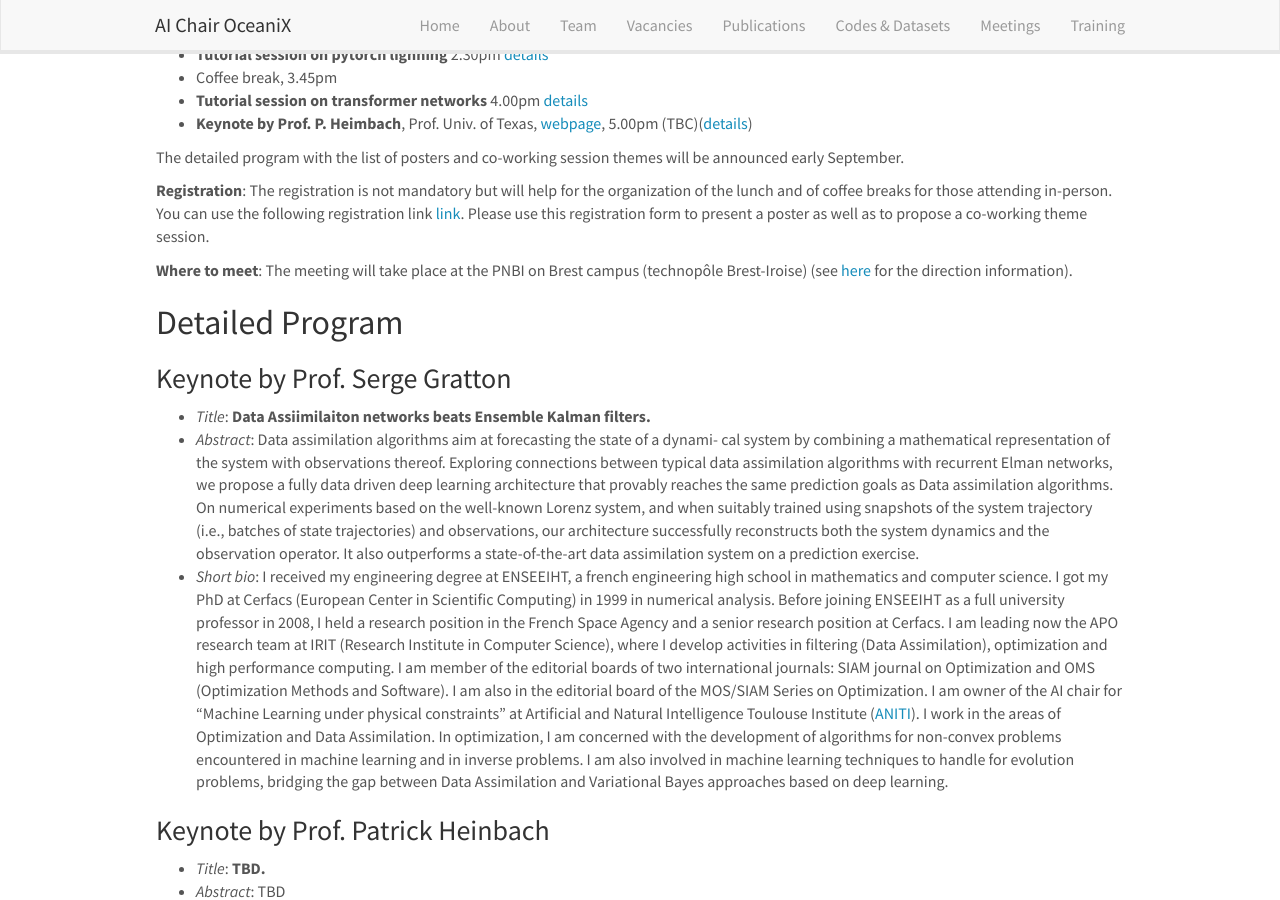
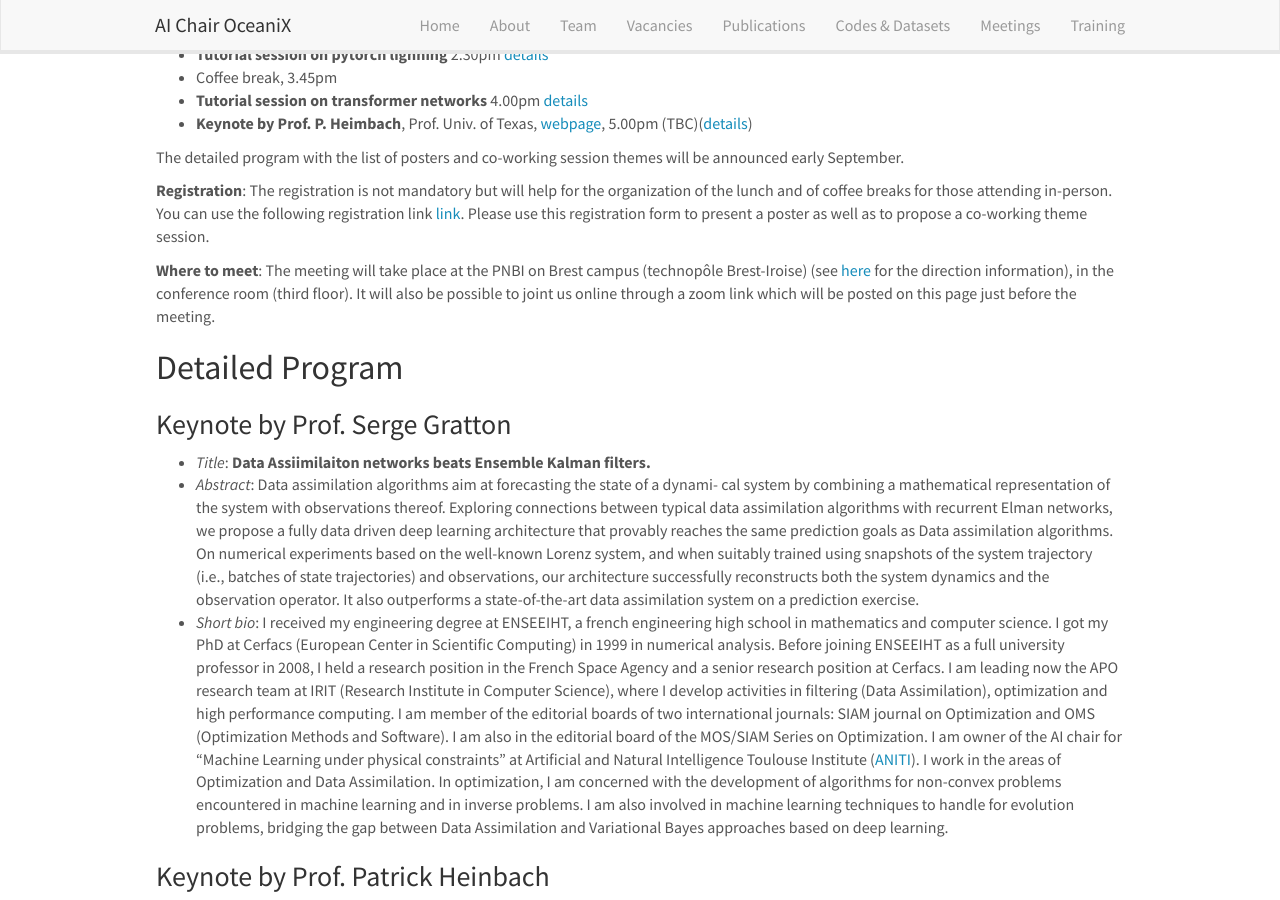
Before and after one commit to CIA-Oceanix/CIA-Oceanix.github.io, a Jekyll site: the page built from _pages/assembly.md, in a window 1280 px wide and 900 px high, scrolled down 426 px. Built offline with Jekyll 4.4.1, drawn with Linux system fonts in a browser that asks for light colours; nearby versions of some CDN libraries.

Commit message:
Update assembly.md

```diff
--- a/_pages/assembly.md
+++ b/_pages/assembly.md
@@ -30,7 +30,8 @@ The detailed program with the list of posters and co-working session themes will
 You can use the following registration link [link](https://forms.gle/FfoSbN4KAejGfVY66).
 Please use this registration form to present a poster as well as to propose a co-working theme session.
 
-**Where to meet**: The meeting will take place at the PNBI on Brest campus (technopôle Brest-Iroise) (see [here](https://www.google.com/maps/place/P%C3%B4le+Num%C3%A9rique+Brest+Iroise+(PNBI)/@48.3595771,-4.5646672,15z/data=!4m2!3m1!1s0x0:0xe713edbc83a1d6d4?sa=X&ved=2ahUKEwj8mPyoyNvyAhUExIUKHWO4BH8Q_BIwCnoECEEQBQ) for the direction information).
+**Where to meet**: The meeting will take place at the PNBI on Brest campus (technopôle Brest-Iroise) (see [here](https://www.google.com/maps/place/P%C3%B4le+Num%C3%A9rique+Brest+Iroise+(PNBI)/@48.3595771,-4.5646672,15z/data=!4m2!3m1!1s0x0:0xe713edbc83a1d6d4?sa=X&ved=2ahUKEwj8mPyoyNvyAhUExIUKHWO4BH8Q_BIwCnoECEEQBQ) for the direction information), in the conference room (third floor).
+It will also be possible to joint us online through a zoom link which will be posted on this page just before the meeting.
 
 ## Detailed Program
 
```
